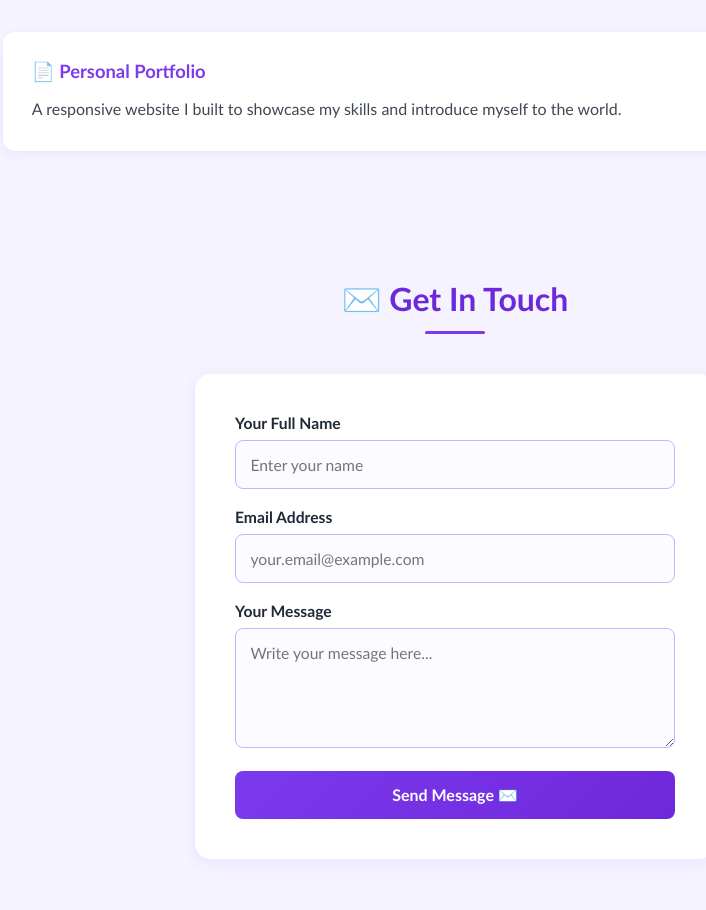
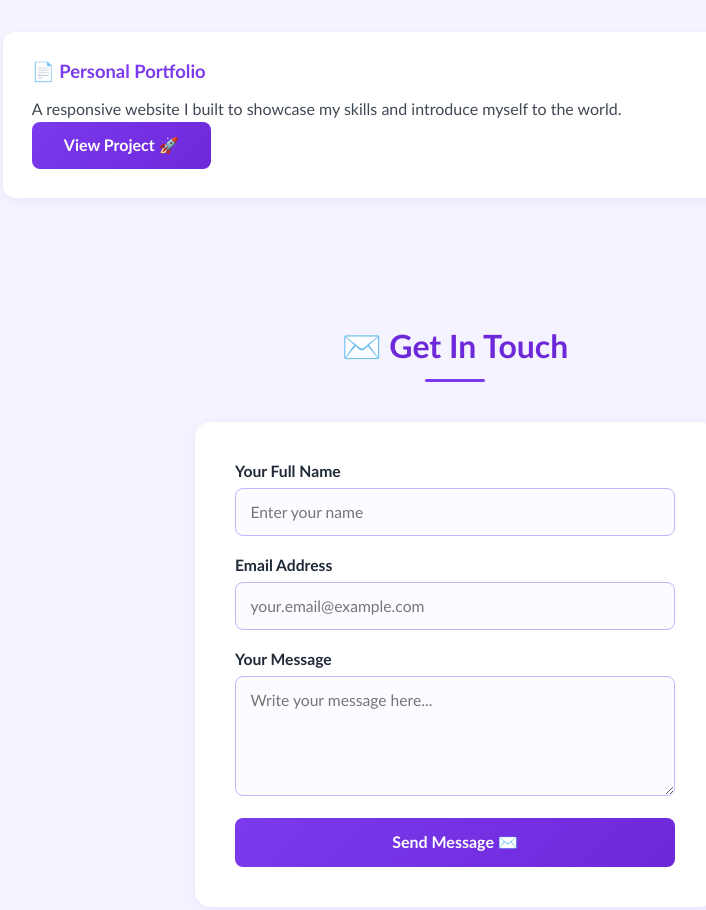
Before and after one commit to rachellelauron29-jpg/Rachelle-, a plain HTML site: page index.html in a window 1280 px wide. Shown: the part 1820-2730 px from the top of the page, without its empty margins (305-1011 px from the left). Drawn offline with Linux system fonts and the light colour scheme.

Commit message:
Update index.html

```diff
--- a/index.html
+++ b/index.html
@@ -462,6 +462,11 @@
                 <div class="project-card">
                     <h3>📄 Personal Portfolio</h3>
                     <p>A responsive website I built to showcase my skills and introduce myself to the world.</p>
+                    <a href="https://harmonious-pixie-721129.netlify.app/"
+                       class="btn"
+                       target="_blank">
+                       View Project 🚀
+                    </a>
                 </div>
             </div>
         </section>
```
